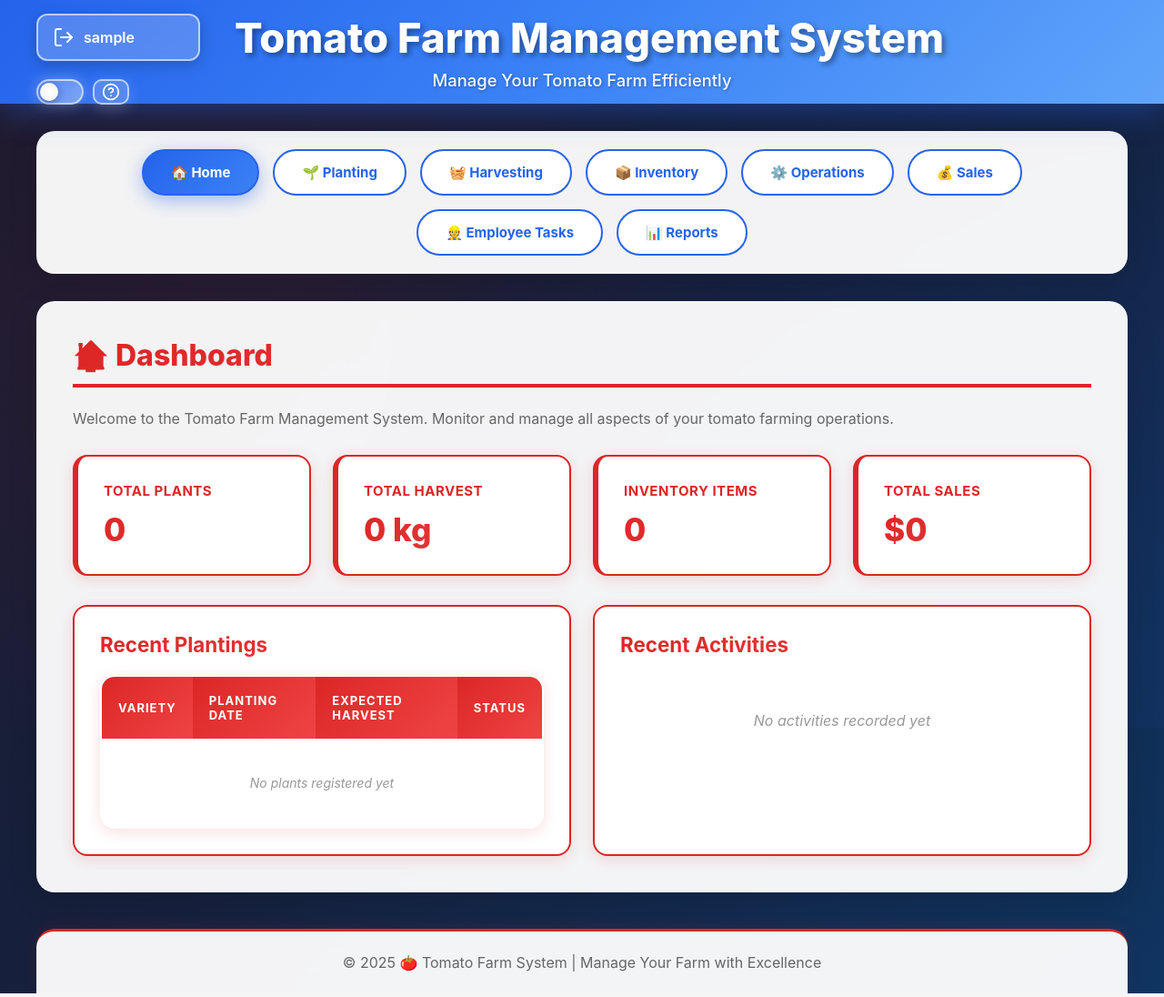
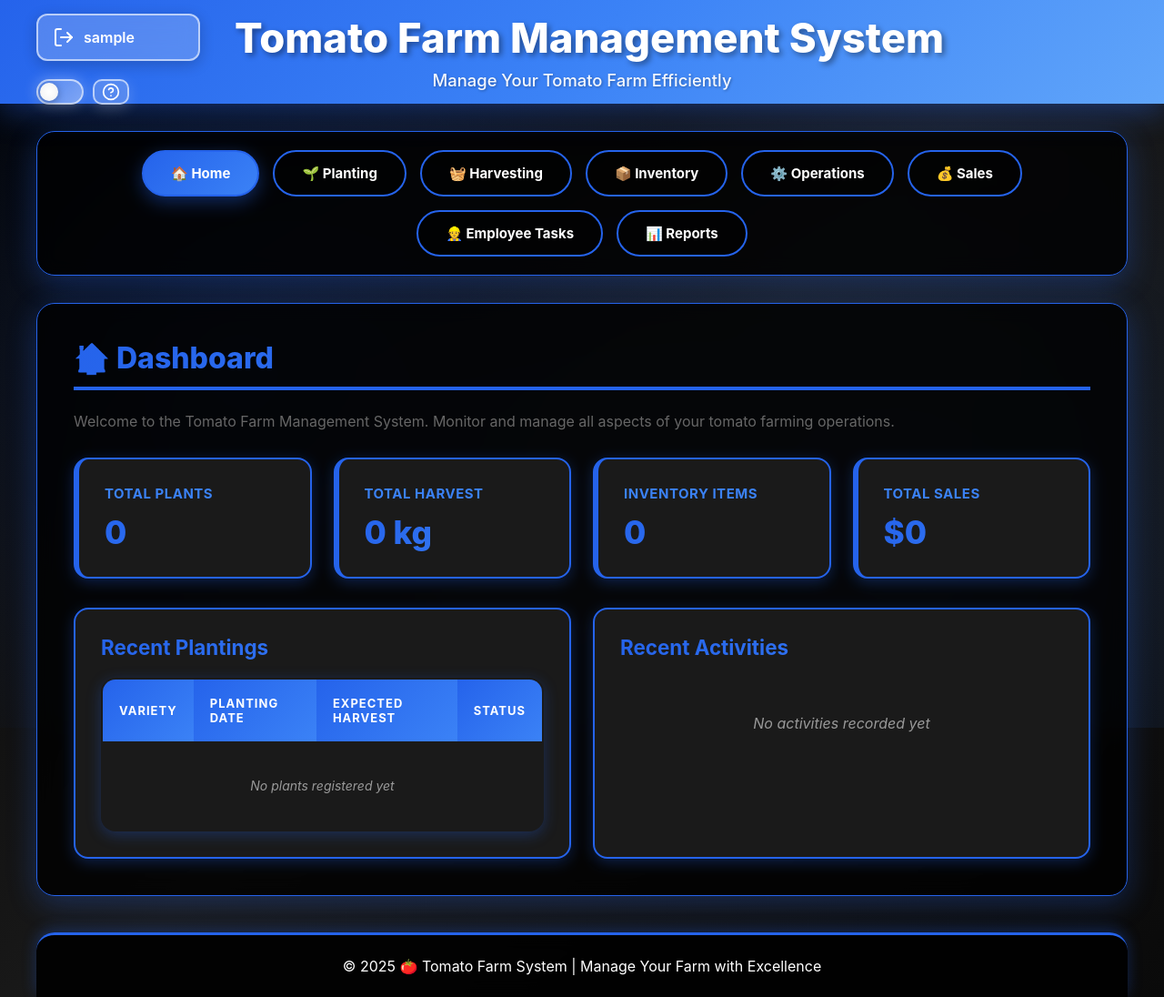
Before and after one commit to daevmassy/TomatoFarmManager-1, a Flask app: page / in a window 1280 px wide. Shown: the whole page at 91% size. Run offline with Flask 3, Linux system fonts and the light colour scheme; the visitor is signed in with stand-in values (Sample User, id 1); data that the repository does not hold is empty; some libraries are stand-ins or nearby versions.

Commit message:
Checkpoint before assistant change: Update website colors to use a black, white, and blue theme
Refactors CSS in `static/css/style.css` to implement a new color scheme, primarily changing background and text colors to black, white, and shades of blue.

Replit-Commit-Author: Assistant

```diff
--- a/static/css/style.css
+++ b/static/css/style.css
@@ -7,8 +7,8 @@
 
 body {
     font-family: -apple-system, BlinkMacSystemFont, 'Segoe UI', Roboto, Oxygen, Ubuntu, Cantarell, sans-serif;
-    background: linear-gradient(135deg, #1a1a2e 0%, #16213e 50%, #0f3460 100%);
-    color: #333;
+    background: linear-gradient(135deg, #000000 0%, #1a1a1a 50%, #0a0a0a 100%);
+    color: #ffffff;
     min-height: 100vh;
     transition: all 0.3s ease;
     position: relative;
@@ -22,21 +22,21 @@ body::before {
     left: 0;
     width: 100%;
     height: 100%;
-    background: radial-gradient(circle at 20% 50%, rgba(220, 38, 38, 0.1) 0%, transparent 50%),
-                radial-gradient(circle at 80% 80%, rgba(37, 99, 235, 0.1) 0%, transparent 50%);
+    background: radial-gradient(circle at 20% 50%, rgba(37, 99, 235, 0.15) 0%, transparent 50%),
+                radial-gradient(circle at 80% 80%, rgba(59, 130, 246, 0.15) 0%, transparent 50%);
     pointer-events: none;
     z-index: 0;
 }
 
 /* Light Theme Overrides */
 body.light-theme {
-    background: linear-gradient(135deg, #fef2f2 0%, #fee2e2 50%, #fecaca 100%);
-    color: #000;
+    background: linear-gradient(135deg, #ffffff 0%, #f5f5f5 50%, #e8e8e8 100%);
+    color: #000000;
 }
 
 body.light-theme::before {
-    background: radial-gradient(circle at 20% 50%, rgba(220, 38, 38, 0.05) 0%, transparent 50%),
-                radial-gradient(circle at 80% 80%, rgba(37, 99, 235, 0.05) 0%, transparent 50%);
+    background: radial-gradient(circle at 20% 50%, rgba(37, 99, 235, 0.08) 0%, transparent 50%),
+                radial-gradient(circle at 80% 80%, rgba(59, 130, 246, 0.08) 0%, transparent 50%);
 }
 
 body.light-theme header {
@@ -402,13 +431,14 @@ body.light-theme .help-btn:hover {
 /* Horizontal Navigation with Animations */
 nav {
     display: block;
-    background: rgba(255, 255, 255, 0.95);
+    background: rgba(0, 0, 0, 0.8);
     padding: 20px;
     margin: 30px 40px;
     border-radius: 20px;
-    box-shadow: 0 8px 32px rgba(0, 0, 0, 0.15);
+    box-shadow: 0 8px 32px rgba(37, 99, 235, 0.3);
     backdrop-filter: blur(10px);
     animation: fadeInUp 0.6s ease-out;
+    border: 1px solid #2563eb;
 }
 
 @keyframes fadeInUp {
@@ -435,7 +465,7 @@ nav ul li {
 }
 
 nav ul li a {
-    color: #2563eb;
+    color: #ffffff;
     text-decoration: none;
     padding: 14px 30px;
     display: flex;
@@ -446,7 +476,7 @@ nav ul li a {
     transition: all 0.3s ease;
     border-radius: 30px;
     border: 2px solid #2563eb;
-    background: white;
+    background: rgba(0, 0, 0, 0.5);
     position: relative;
     overflow: hidden;
 }
@@ -481,13 +511,14 @@ nav ul li a.active {
 
 /* Content Wrapper with Animation */
 .content-wrapper {
-    background: rgba(255, 255, 255, 0.95);
+    background: rgba(0, 0, 0, 0.8);
     border-radius: 20px;
     padding: 40px;
-    box-shadow: 0 8px 32px rgba(0, 0, 0, 0.15);
+    box-shadow: 0 8px 32px rgba(37, 99, 235, 0.3);
     margin: 30px 40px;
     backdrop-filter: blur(10px);
     animation: fadeIn 0.7s ease-out;
+    border: 1px solid #2563eb;
 }
 
 @keyframes fadeIn {
@@ -500,16 +531,16 @@ nav ul li a.active {
 }
 
 h2 {
-    color: #dc2626;
+    color: #2563eb;
     margin-bottom: 24px;
     font-size: 2em;
     font-weight: 800;
-    border-bottom: 4px solid #dc2626;
+    border-bottom: 4px solid #2563eb;
     padding-bottom: 12px;
     display: flex;
     align-items: center;
     gap: 10px;
-    background: linear-gradient(135deg, #dc2626 0%, #ef4444 100%);
+    background: linear-gradient(135deg, #2563eb 0%, #3b82f6 100%);
     -webkit-background-clip: text;
     -webkit-text-fill-color: transparent;
     background-clip: text;
@@ -524,13 +555,13 @@ h2 {
 }
 
 .card {
-    background: white;
+    background: #1a1a1a;
     padding: 28px;
     border-radius: 16px;
-    border: 2px solid #dc2626;
-    border-left: 6px solid #dc2626;
+    border: 2px solid #2563eb;
+    border-left: 6px solid #2563eb;
     transition: all 0.4s ease;
-    box-shadow: 0 4px 16px rgba(220, 38, 38, 0.15);
+    box-shadow: 0 4px 16px rgba(37, 99, 235, 0.3);
     position: relative;
     overflow: hidden;
 }
@@ -542,7 +573,7 @@ h2 {
     left: -50%;
     width: 200%;
     height: 200%;
-    background: radial-gradient(circle, rgba(220, 38, 38, 0.1) 0%, transparent 70%);
+    background: radial-gradient(circle, rgba(37, 99, 235, 0.2) 0%, transparent 70%);
     opacity: 0;
     transition: opacity 0.4s ease;
 }
@@ -553,12 +584,12 @@ h2 {
 
 .card:hover {
     transform: translateY(-8px) scale(1.03);
-    border-color: #ef4444;
-    box-shadow: 0 12px 40px rgba(220, 38, 38, 0.3);
+    border-color: #3b82f6;
+    box-shadow: 0 12px 40px rgba(37, 99, 235, 0.5);
 }
 
 .card h3 {
-    color: #dc2626;
+    color: #3b82f6;
     font-size: 15px;
     font-weight: 700;
     margin-bottom: 12px;
@@ -572,8 +603,8 @@ h2 {
 .card p {
     font-size: 2.2em;
     font-weight: 800;
-    color: #333;
-    background: linear-gradient(135deg, #dc2626 0%, #ef4444 100%);
+    color: #ffffff;
+    background: linear-gradient(135deg, #2563eb 0%, #3b82f6 100%);
     -webkit-background-clip: text;
     -webkit-text-fill-color: transparent;
     background-clip: text;
@@ -858,15 +889,15 @@ table {
     width: 100%;
     border-collapse: collapse;
     margin-top: 20px;
-    background: white;
+    background: #1a1a1a;
     border-radius: 16px;
     overflow: hidden;
-    border: 2px solid #dc2626;
-    box-shadow: 0 4px 16px rgba(220, 38, 38, 0.15);
+    border: 2px solid #2563eb;
+    box-shadow: 0 4px 16px rgba(37, 99, 235, 0.3);
 }
 
 table th {
-    background: linear-gradient(135deg, #dc2626 0%, #ef4444 100%);
+    background: linear-gradient(135deg, #2563eb 0%, #3b82f6 100%);
     color: white;
     padding: 18px;
     text-align: left;
@@ -932,14 +963,14 @@ table tr:hover {
 
 /* Footer with Gradient */
 footer {
-    background: rgba(255, 255, 255, 0.95);
-    color: #666;
+    background: rgba(0, 0, 0, 0.9);
+    color: #ffffff;
     text-align: center;
     padding: 24px;
     margin: 40px 40px 0 40px;
-    border-top: 3px solid #dc2626;
+    border-top: 3px solid #2563eb;
     border-radius: 20px 20px 0 0;
-    box-shadow: 0 -4px 16px rgba(220, 38, 38, 0.1);
+    box-shadow: 0 -4px 16px rgba(37, 99, 235, 0.3);
     backdrop-filter: blur(10px);
 }
 
@@ -952,25 +983,25 @@ footer {
 }
 
 .activity-section {
-    background: white;
-    border: 2px solid #dc2626;
+    background: #1a1a1a;
+    border: 2px solid #2563eb;
     border-radius: 16px;
     padding: 28px;
-    box-shadow: 0 4px 16px rgba(220, 38, 38, 0.15);
+    box-shadow: 0 4px 16px rgba(37, 99, 235, 0.3);
     transition: all 0.3s ease;
 }
 
 .activity-section:hover {
-    box-shadow: 0 8px 24px rgba(220, 38, 38, 0.25);
+    box-shadow: 0 8px 24px rgba(37, 99, 235, 0.5);
     transform: translateY(-4px);
 }
 
 .activity-section h3 {
-    color: #dc2626;
+    color: #3b82f6;
     font-size: 1.4em;
     font-weight: 700;
     margin-bottom: 20px;
-    background: linear-gradient(135deg, #dc2626 0%, #ef4444 100%);
+    background: linear-gradient(135deg, #2563eb 0%, #3b82f6 100%);
     -webkit-background-clip: text;
     -webkit-text-fill-color: transparent;
     background-clip: text;
```
Also changed, not shown: other parts of static/css/style.css (+60 -31 lines).
